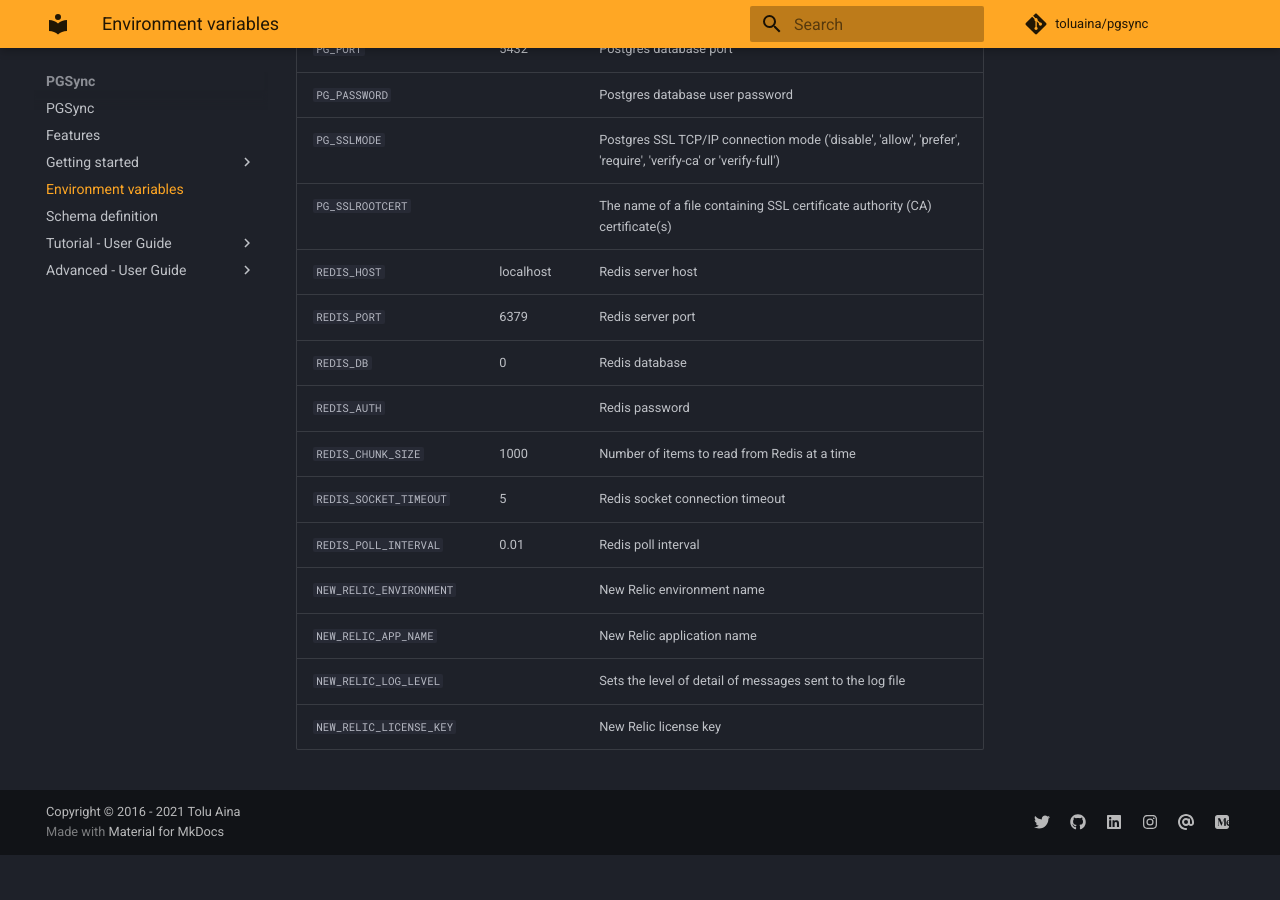
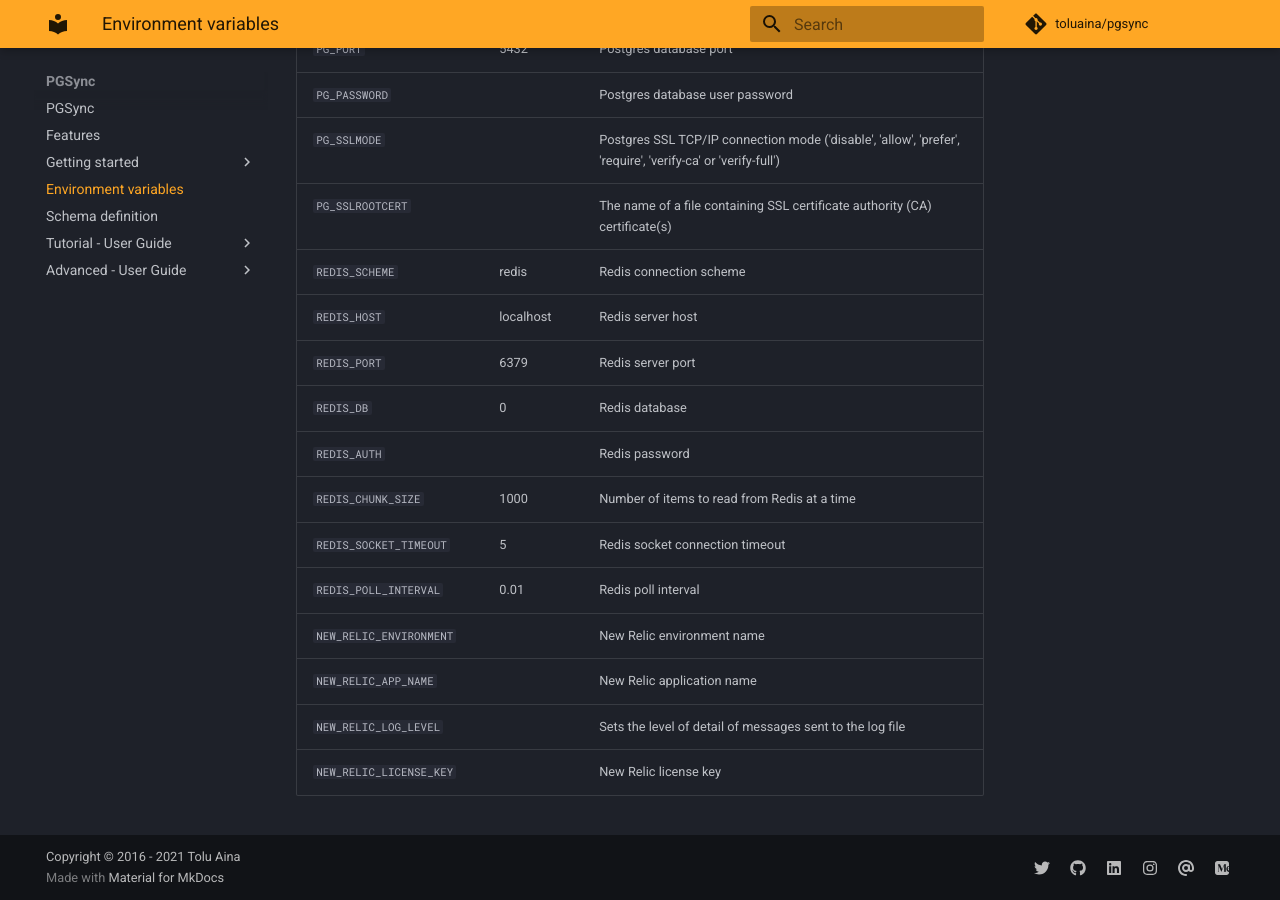
Before and after one commit to toluaina/toluaina.github.io, an MkDocs documentation site: the page built from docs/env-vars/index.md, in a window 1280 px wide and 900 px high, scrolled down 2072 px. Built offline with MkDocs 1.6.1 and Material for MkDocs 9.7.7, drawn with Linux system fonts in a browser that asks for light colours; comment, search, counter and statistics services are not loaded; before the commit the page ends 2927 px from its top, so only the background shows below that.

Commit message:
updated env vars

```diff
--- a/docs/env-vars/index.md
+++ b/docs/env-vars/index.md
@@ -46,6 +46,7 @@ PGSync provides the following environment variables:
 | `PG_PASSWORD`                |             | Postgres database user password |
 | `PG_SSLMODE`                 |             | Postgres SSL TCP/IP connection mode ('disable', 'allow', 'prefer', 'require', 'verify-ca' or 'verify-full') |
 | `PG_SSLROOTCERT`             |             | The name of a file containing SSL certificate authority (CA) certificate(s) |
+| `REDIS_SCHEME`               | redis       | Redis connection scheme |
 | `REDIS_HOST`                 | localhost   | Redis server host |
 | `REDIS_PORT`                 | 6379        | Redis server port |
 | `REDIS_DB`                   | 0           | Redis database |
```
